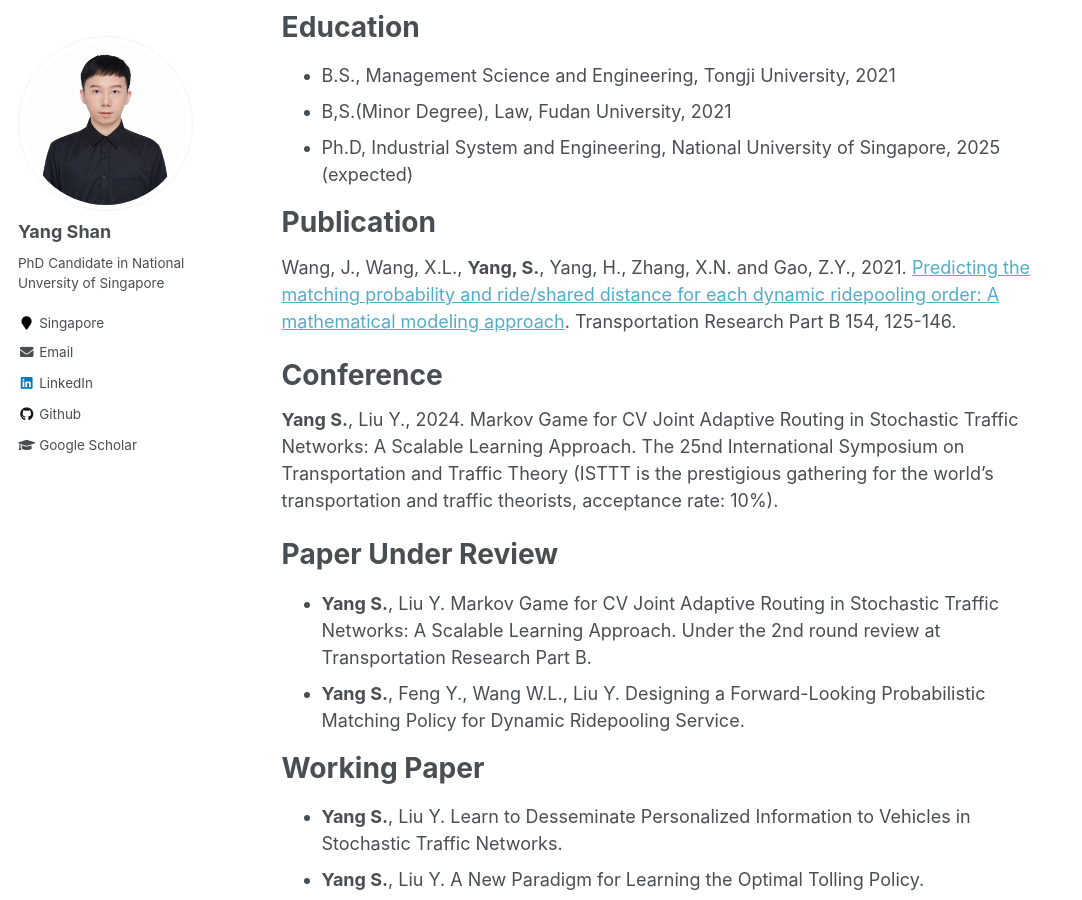
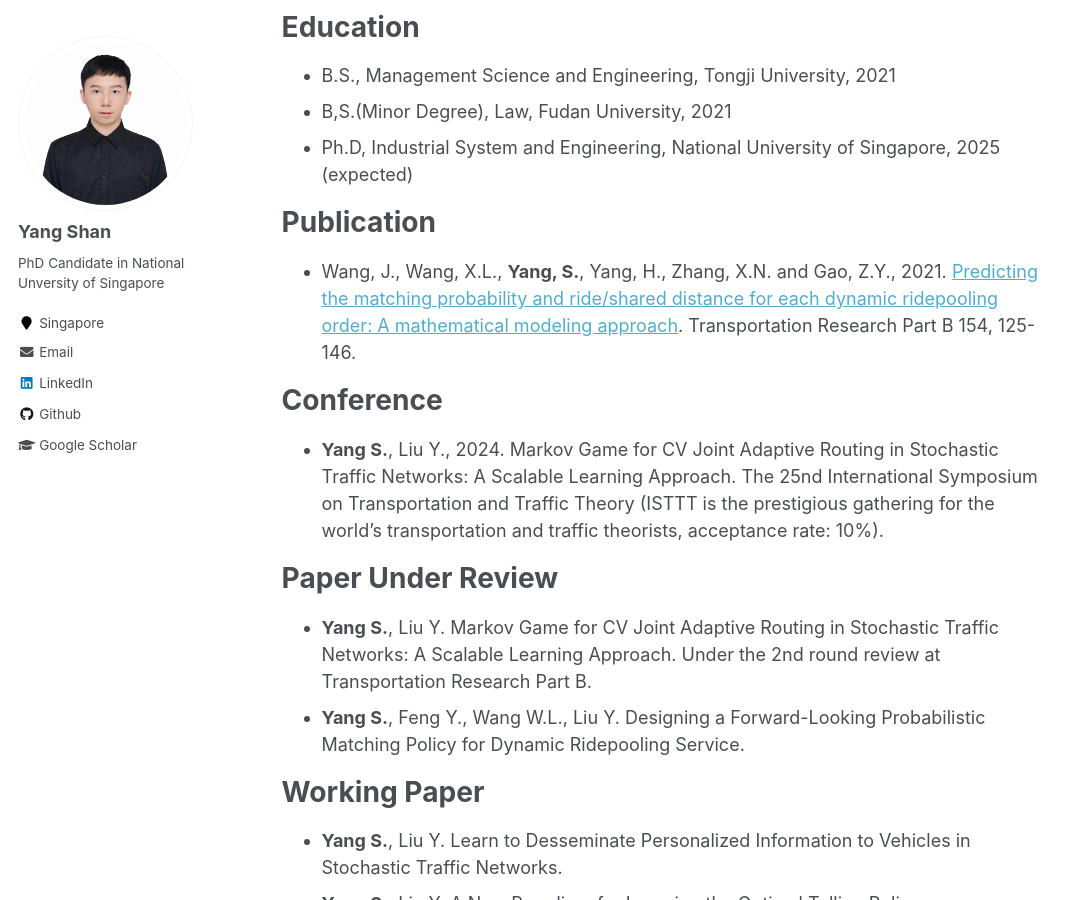
Before and after one commit to seanys/seanys.github.io, a Jekyll site: the page built from _pages/about.md, in a window 1280 px wide and 900 px high, scrolled down 308 px. Shown: the whole window, without its empty margins (0-1082 px from the left). Built offline with Jekyll 4.4.1, drawn with Linux system fonts in a browser that asks for light colours.

```diff
--- a/_pages/about.md
+++ b/_pages/about.md
@@ -18,11 +18,11 @@ Education
 
 Publication
 ======
-Wang, J., Wang, X.L., **Yang, S.**, Yang, H., Zhang, X.N. and Gao, Z.Y., 2021. [Predicting the matching probability and ride/shared distance for each dynamic ridepooling order: A mathematical modeling approach](https://www.sciencedirect.com/science/article/pii/S0191261521001880). Transportation Research Part B 154, 125-146.
+* Wang, J., Wang, X.L., **Yang, S.**, Yang, H., Zhang, X.N. and Gao, Z.Y., 2021. [Predicting the matching probability and ride/shared distance for each dynamic ridepooling order: A mathematical modeling approach](https://www.sciencedirect.com/science/article/pii/S0191261521001880). Transportation Research Part B 154, 125-146.
 
 Conference
 ======
-**Yang S.**, Liu Y., 2024. Markov Game for CV Joint Adaptive Routing in Stochastic Traffic Networks: A Scalable Learning Approach. The 25nd International Symposium on Transportation and Traffic Theory (ISTTT is the prestigious gathering for the world’s transportation and traffic theorists, acceptance rate: 10%).
+* **Yang S.**, Liu Y., 2024. Markov Game for CV Joint Adaptive Routing in Stochastic Traffic Networks: A Scalable Learning Approach. The 25nd International Symposium on Transportation and Traffic Theory (ISTTT is the prestigious gathering for the world’s transportation and traffic theorists, acceptance rate: 10%).
 
 Paper Under Review
 ======
```
